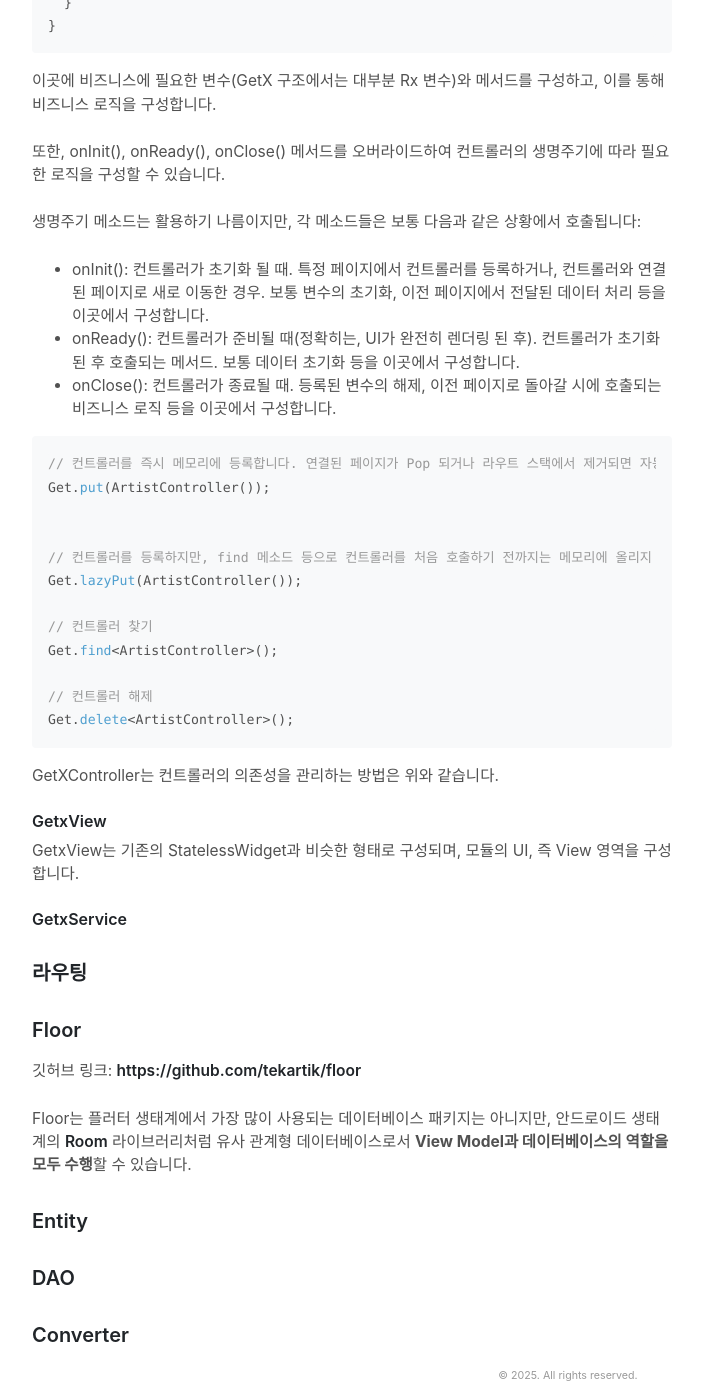
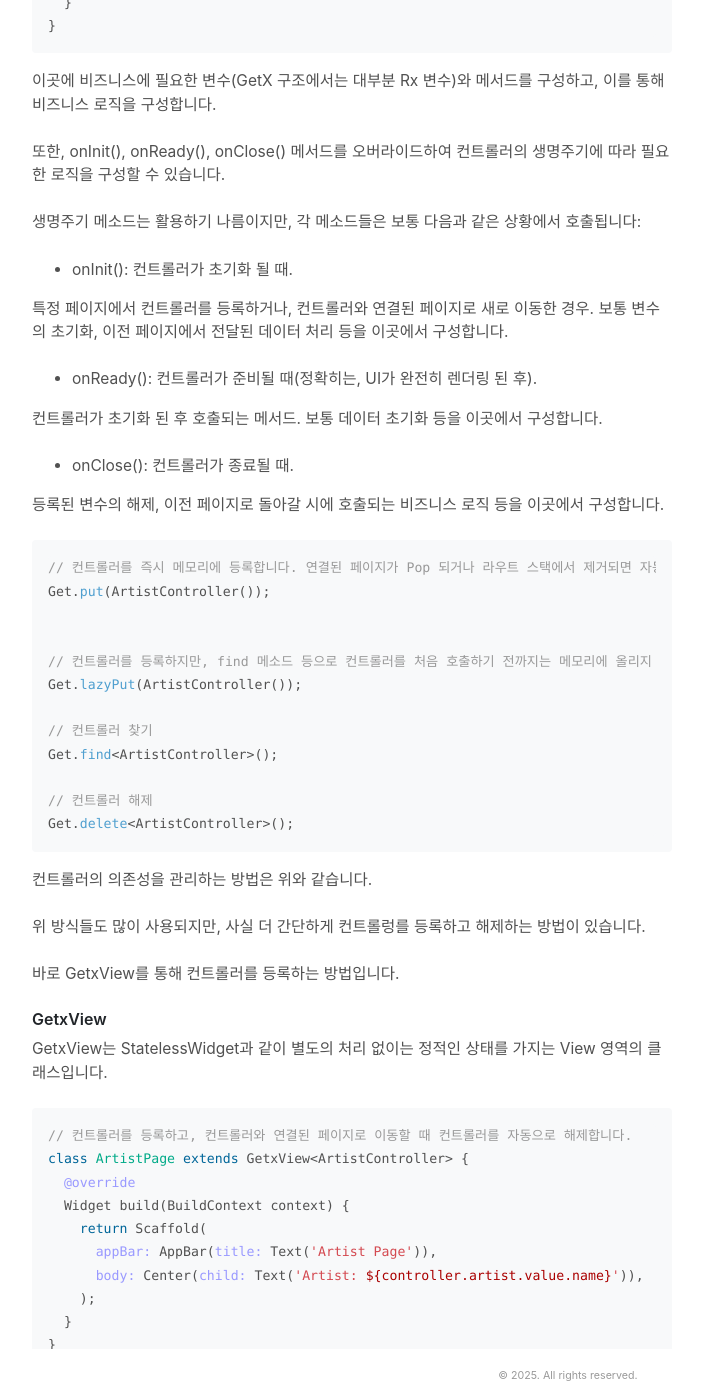
Before and after one commit to dc143cDev/dc143cDev.github.io, a Jekyll site: the page built from _posts/2024-12-07-base-architecture.md, in a window 1280 px wide and 1400 px high, scrolled down 4881 px. Shown: the whole window, without its empty margins (288-989 px from the left). Built offline with Jekyll 4.4.1, drawn with Linux system fonts in a browser that asks for light colours; some web fonts are replaced; some of the changed text lies outside the part shown.

Commit message:
Update 2024-12-07-base-architecture.md

```diff
--- a/_posts/2024-12-07-base-architecture.md
+++ b/_posts/2024-12-07-base-architecture.md
@@ -195,9 +195,15 @@ class ArtistController extends GetxController {
 
 생명주기 메소드는 활용하기 나름이지만, 각 메소드들은 보통 다음과 같은 상황에서 호출됩니다:
 
-- onInit(): 컨트롤러가 초기화 될 때. 특정 페이지에서 컨트롤러를 등록하거나, 컨트롤러와 연결된 페이지로 새로 이동한 경우. 보통 변수의 초기화, 이전 페이지에서 전달된 데이터 처리 등을 이곳에서 구성합니다.
-- onReady(): 컨트롤러가 준비될 때(정확히는, UI가 완전히 렌더링 된 후). 컨트롤러가 초기화 된 후 호출되는 메서드. 보통 데이터 초기화 등을 이곳에서 구성합니다.
-- onClose(): 컨트롤러가 종료될 때. 등록된 변수의 해제, 이전 페이지로 돌아갈 시에 호출되는 비즈니스 로직 등을 이곳에서 구성합니다.
+- onInit(): 컨트롤러가 초기화 될 때.
+
+특정 페이지에서 컨트롤러를 등록하거나, 컨트롤러와 연결된 페이지로 새로 이동한 경우. 보통 변수의 초기화, 이전 페이지에서 전달된 데이터 처리 등을 이곳에서 구성합니다.
+- onReady(): 컨트롤러가 준비될 때(정확히는, UI가 완전히 렌더링 된 후).
+
+ 컨트롤러가 초기화 된 후 호출되는 메서드. 보통 데이터 초기화 등을 이곳에서 구성합니다.
+- onClose(): 컨트롤러가 종료될 때.
+
+등록된 변수의 해제, 이전 페이지로 돌아갈 시에 호출되는 비즈니스 로직 등을 이곳에서 구성합니다.
 
 
 ~~~dart
@@ -215,21 +221,44 @@ Get.find<ArtistController>();
 Get.delete<ArtistController>();
 ~~~
 
-GetXController는 컨트롤러의 의존성을 관리하는 방법은 위와 같습니다.
+컨트롤러의 의존성을 관리하는 방법은 위와 같습니다.
 
+위 방식들도 많이 사용되지만, 사실 더 간단하게 컨트롤렁를 등록하고 해제하는 방법이 있습니다.
+
+바로 GetxView를 통해 컨트롤러를 등록하는 방법입니다.
 
 
 #### GetxView
 
-GetxView는 기존의 StatelessWidget과 비슷한 형태로 구성되며, 모듈의 UI, 즉 View 영역을 구성합니다.
+GetxView는 StatelessWidget과 같이 별도의 처리 없이는 정적인 상태를 가지는 View 영역의 클래스입니다.
 
+~~~dart
+// 컨트롤러를 등록하고, 컨트롤러와 연결된 페이지로 이동할 때 컨트롤러를 자동으로 해제합니다.
+class ArtistPage extends GetxView<ArtistController> {
+  @override
+  Widget build(BuildContext context) {
+    return Scaffold(
+      appBar: AppBar(title: Text('Artist Page')),
+      body: Center(child: Text('Artist: ${controller.artist.value.name}')),
+    );
+  }
+}
+~~~
+
+GetxView의 특징은 위처럼 Get.put() 메소드를 통해 컨트롤러를 등록하는 것이 아닌, 클래스 자체를 통해 컨트롤러를 등록하는 것입니다.
+
+GetxView를 사용하면 GetxView로 구성한 페이지를 호출하거나 종료될 때 자동으로 컨트롤러가 등록/해제되므로, 보다 직관적이고 편리하게 컨트롤러 의존성을 관리할 수 있습니다.
+
+GetX 구조에 사용되는 StatelessWidget으로 생각하셔도 무방합니다.
+
+### 라우팅
+
+지금까지 학습하신 Getx 구조, 즉 GetxController와 GetxView로 페이지 모듈을 이루는 구조를 만드셨다면, 이제 이 페이지들을 라우팅하는 방법을 알아봅시다.
 
 
 
 
 #### GetxService
-
-### 라우팅
 
 
 ### Floor
```
Also changed, not shown: other parts of _posts/2024-12-07-base-architecture.md (+1 -1 lines).
